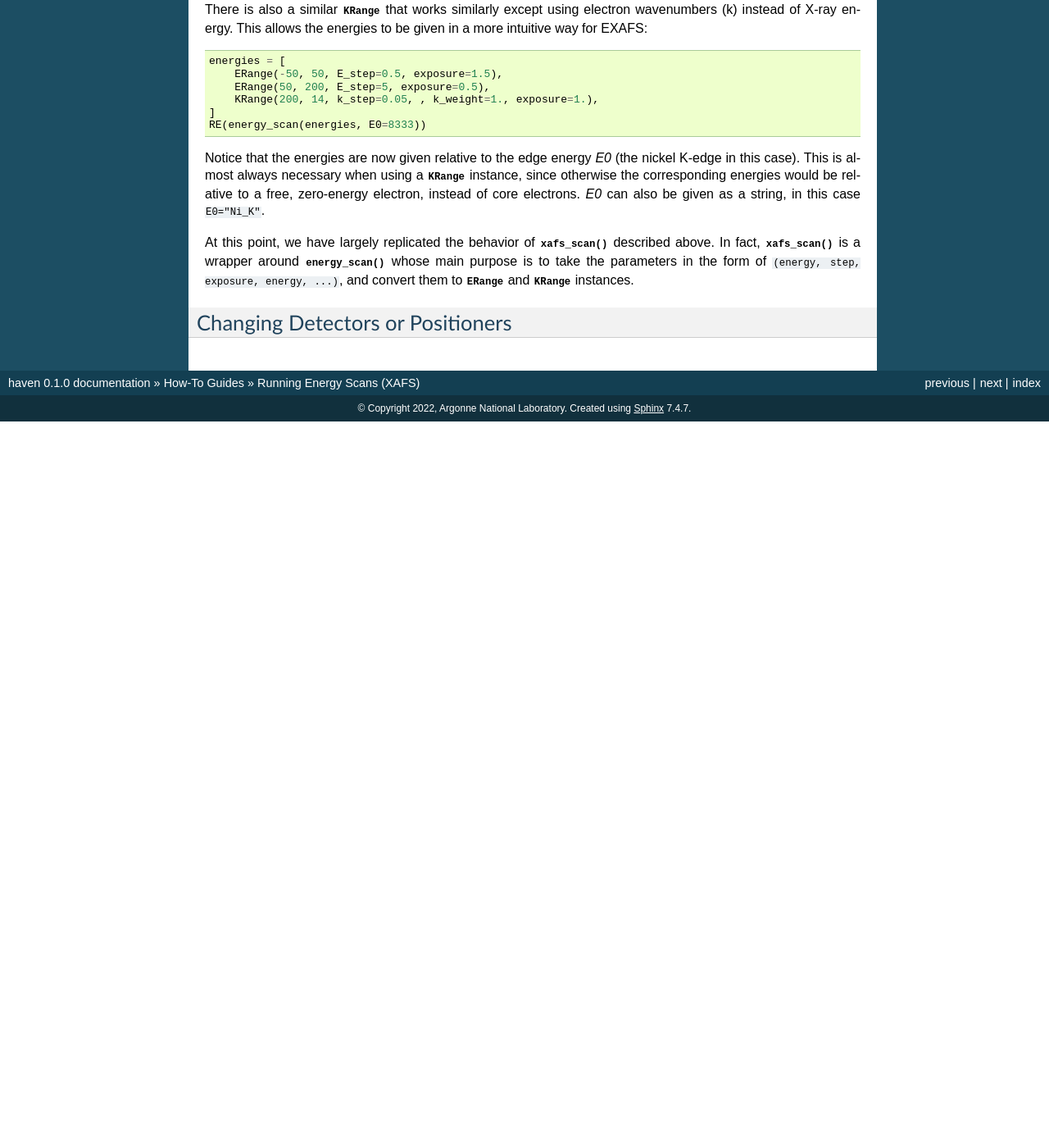
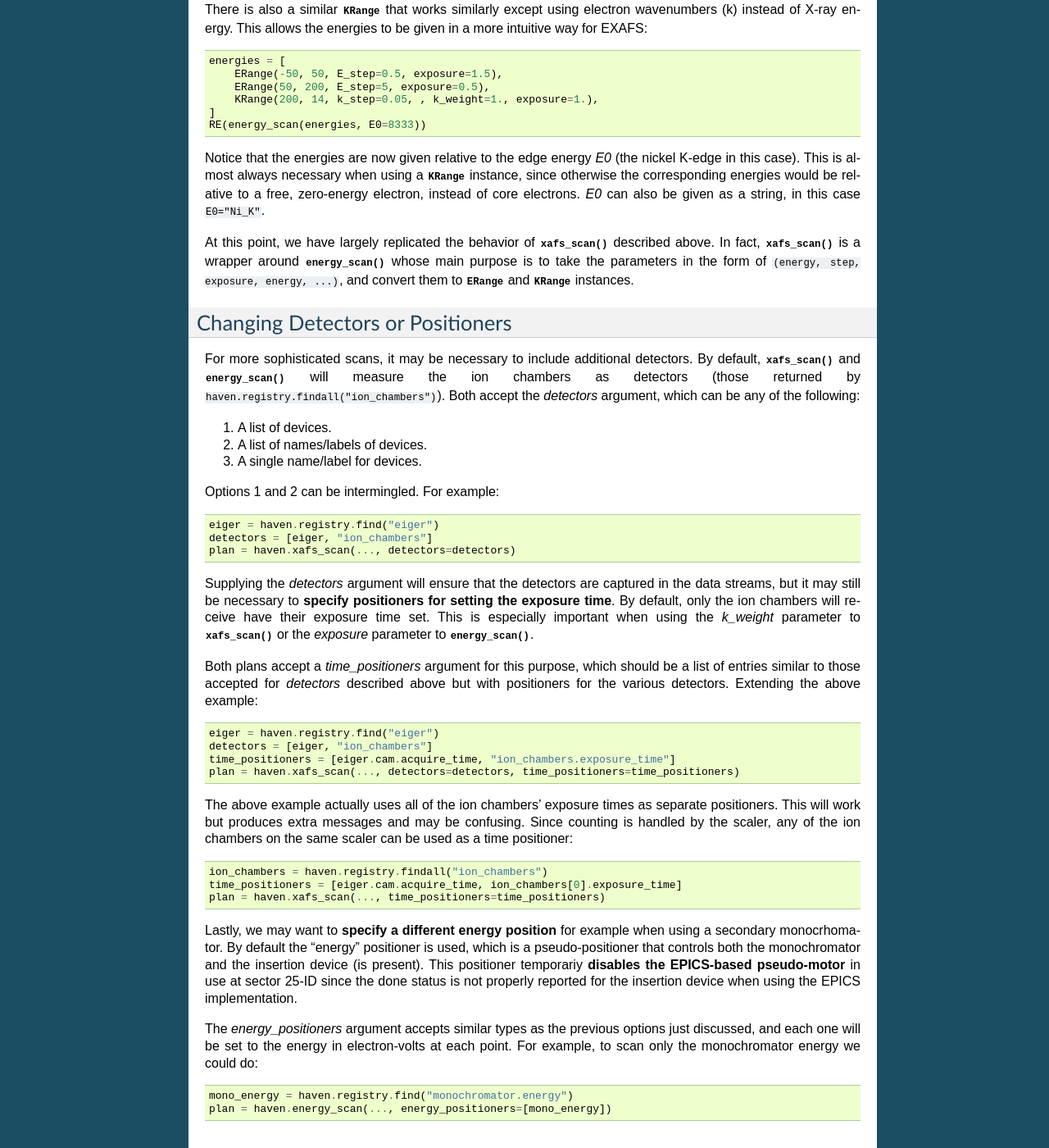
Before and after one commit to spc-group/haven, a Sphinx documentation site: the page built from docs/topic_guides/energy_scans.rst, in a window 1280 px wide and 1400 px high, scrolled down 1779 px. Shown: the whole window at 82% size. Built offline with Sphinx 7.4.7, drawn with Linux system fonts in a browser that asks for light colours; pages that are not in the unit, such as notebooks, are missing from menus; before the commit the page ends 2293 px from its top, so only the background shows below that.

Commit message:
Added documentation for specifying detectors and positioners in energy/XAFS scans.

```diff
--- a/docs/topic_guides/energy_scans.rst
+++ b/docs/topic_guides/energy_scans.rst
@@ -164,3 +164,73 @@ exposure, energy, ...)``, and convert them to
 
 Changing Detectors or Positioners
 =================================
+
+For more sophisticated scans, it may be necessary to include
+additional detectors. By default,
+:py:func:`~haven.plans.xafs_scan.xafs_scan()` and
+:py:func:`~haven.plans.energy_scan.energy_scan()` will measure the ion
+chambers as detectors (those returned by
+``haven.registry.findall("ion_chambers")``). Both accept the
+*detectors* argument, which can be any of the following:
+
+1. A list of devices.
+2. A list of names/labels of devices.
+3. A single name/label for devices.
+
+Options 1 and 2 can be intermingled. For example:
+
+.. code-block:: python
+
+   eiger = haven.registry.find("eiger")
+   detectors = [eiger, "ion_chambers"]
+   plan = haven.xafs_scan(..., detectors=detectors)
+
+Supplying the *detectors* argument will ensure that the detectors are
+captured in the data streams, but it may still be necessary to
+**specify positioners for setting the exposure time**. By default,
+only the ion chambers will receive have their exposure time set. This
+is especially important when using the *k_weight* parameter to
+:py:func:`~haven.plans.xafs_scan.xafs_scan()` or the *exposure*
+parameter to :py:func:`~haven.plans.energy_scan.energy_scan()`.
+
+Both plans accept a *time_positioners* argument for this purpose,
+which should be a list of entries similar to those accepted for
+*detectors* described above but with positioners for the various
+detectors. Extending the above example:
+
+.. code-block:: python
+
+   eiger = haven.registry.find("eiger")
+   detectors = [eiger, "ion_chambers"]
+   time_positioners = [eiger.cam.acquire_time, "ion_chambers.exposure_time"]
+   plan = haven.xafs_scan(..., detectors=detectors, time_positioners=time_positioners)
+
+The above example actually uses all of the ion chambers' exposure
+times as separate positioners. This will work but produces extra
+messages and may be confusing. Since counting is handled by the
+scaler, any of the ion chambers on the same scaler can be used as a
+time positioner:
+
+.. code-block:: python
+
+   ion_chambers = haven.registry.findall("ion_chambers")
+   time_positioners = [eiger.cam.acquire_time, ion_chambers[0].exposure_time]
+   plan = haven.xafs_scan(..., time_positioners=time_positioners)
+
+Lastly, we may want to **specify a different energy position** for
+example when using a secondary monocrhomator. By default the "energy"
+positioner is used, which is a pseudo-positioner that controls both
+the monochromator and the insertion device (is present). This
+positioner temporariy **disables the EPICS-based pseudo-motor** in use
+at sector 25-ID since the done status is not properly reported for the
+insertion device when using the EPICS implementation.
+
+The *energy_positioners* argument accepts similar types as the
+previous options just discussed, and each one will be set to the
+energy in electron-volts at each point. For example, to scan only the
+monochromator energy we could do:
+
+.. code-block:: python
+
+   mono_energy = haven.registry.find("monochromator.energy")
+   plan = haven.energy_scan(..., energy_positioners=[mono_energy])
```
